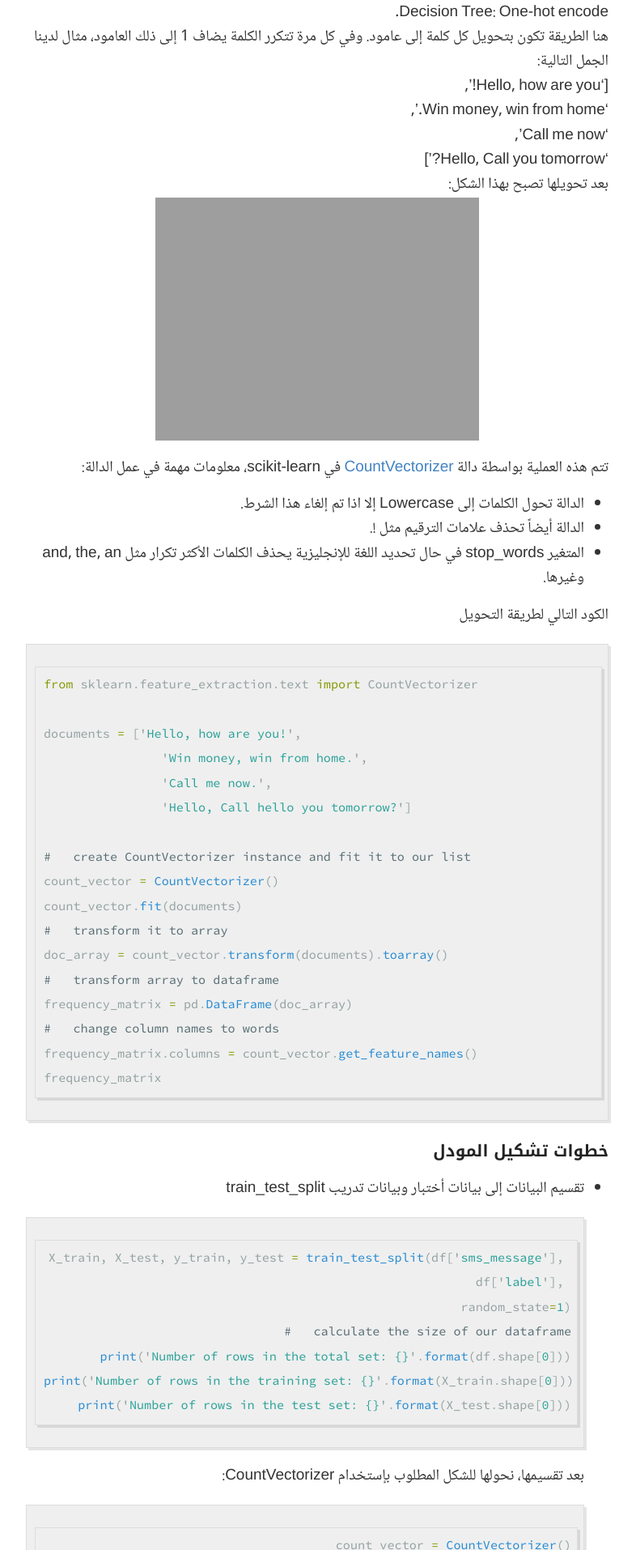
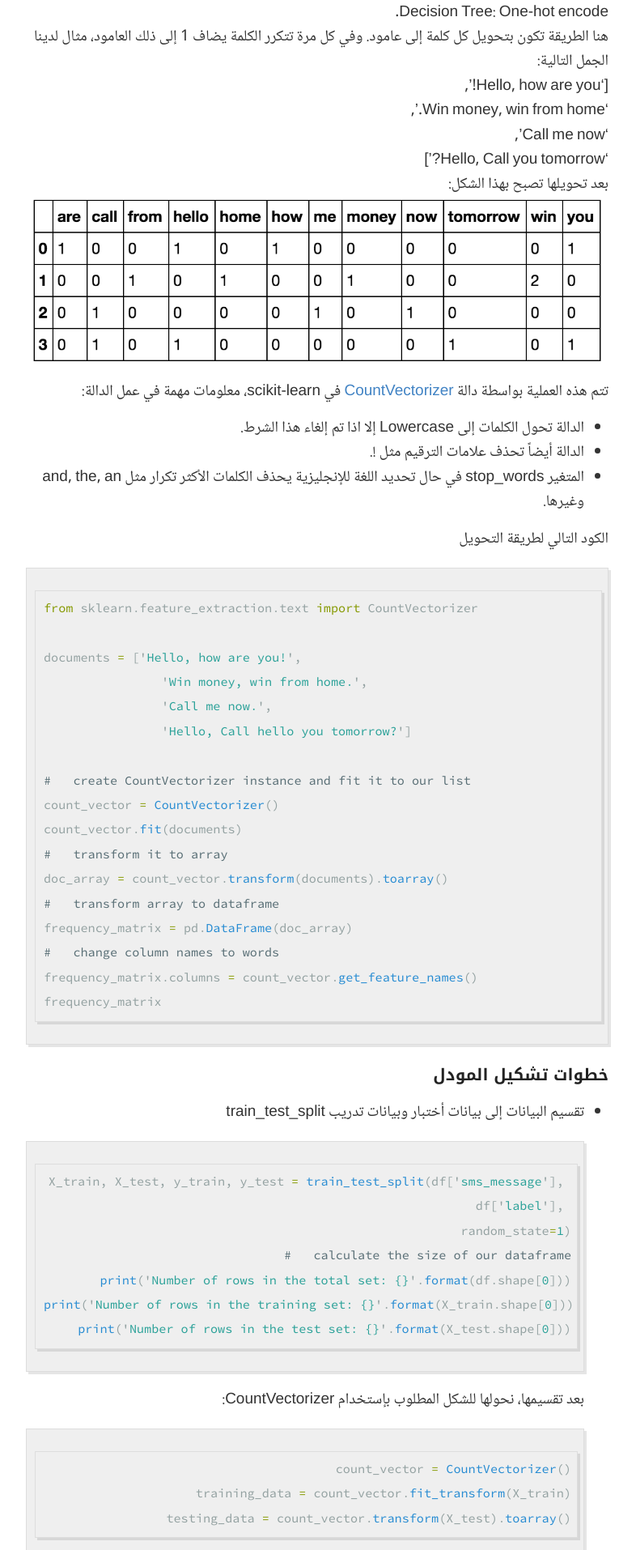
Before and after one commit to alioh/alioh.github.io, a Jekyll site: the page built from _posts/2019-3-16-DSND-Notes-3.md, in a window 1280 px wide. Shown: the part 595-2509 px from the top of the page at 81% size, without its empty margins (248-1034 px from the left). Built offline with Jekyll 4.4.1, drawn with Linux system fonts in a browser that asks for light colours.

Commit message:
fix image link

```diff
--- a/_posts/2019-3-16-DSND-Notes-3.md
+++ b/_posts/2019-3-16-DSND-Notes-3.md
@@ -18,7 +18,7 @@ More info in jupyter notebook file.
 'Call me now',
 'Hello, Call you tomorrow?']
 بعد تحويلها تصبح بهذا الشكل:
-![](https://alioh.github.io/images/2019-3-16/countvectorizer.png.png)
+![](https://alioh.github.io/images/2019-3-16/countvectorizer.png)
 
 تتم هذه العملية بواسطة دالة [CountVectorizer](https://scikit-learn.org/stable/modules/generated/sklearn.feature_extraction.text.CountVectorizer.html#sklearn.feature_extraction.text.CountVectorizer) في scikit-learn، معلومات مهمة في عمل الدالة:
 - الدالة تحول الكلمات إلى Lowercase إلا اذا تم إلغاء هذا الشرط.
```
